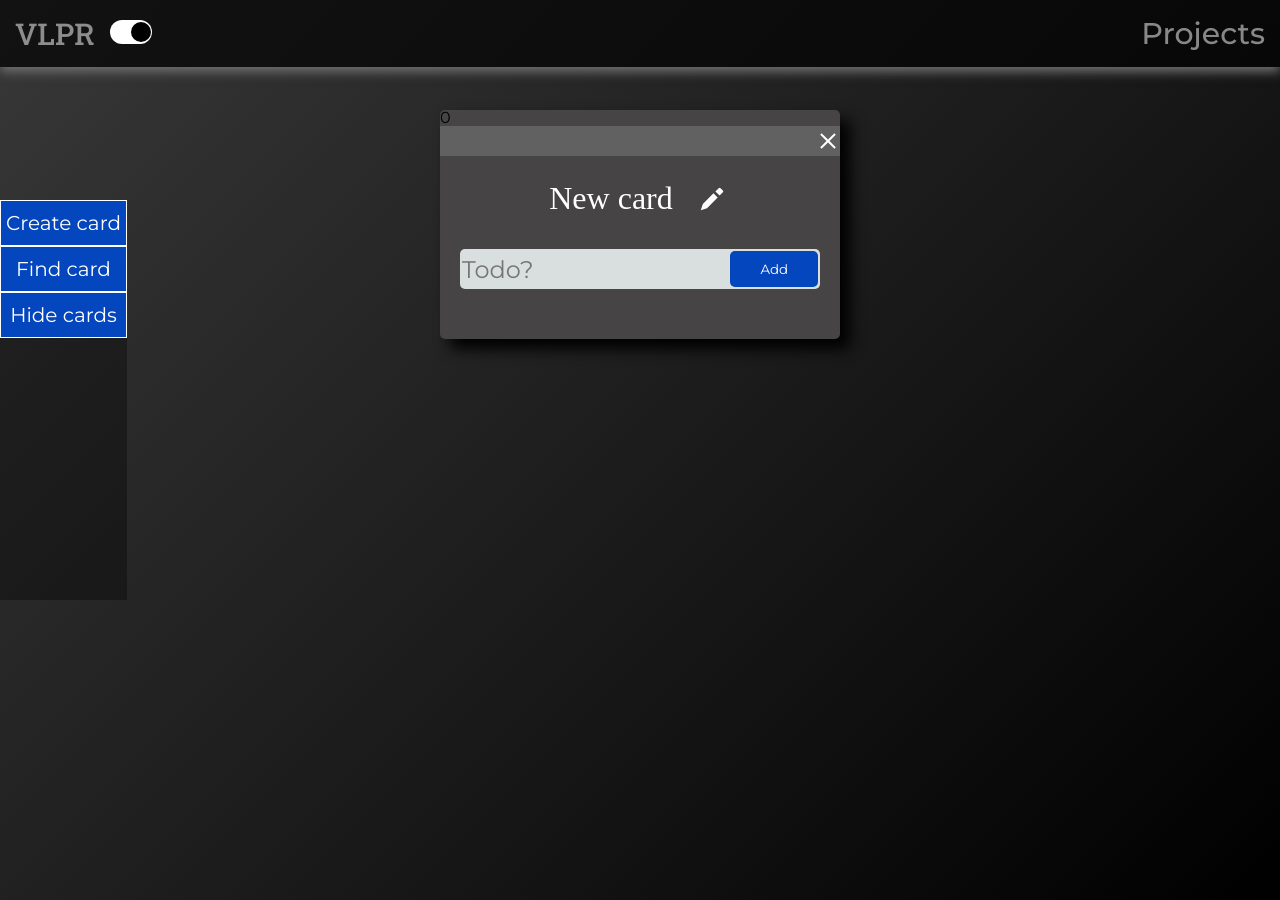
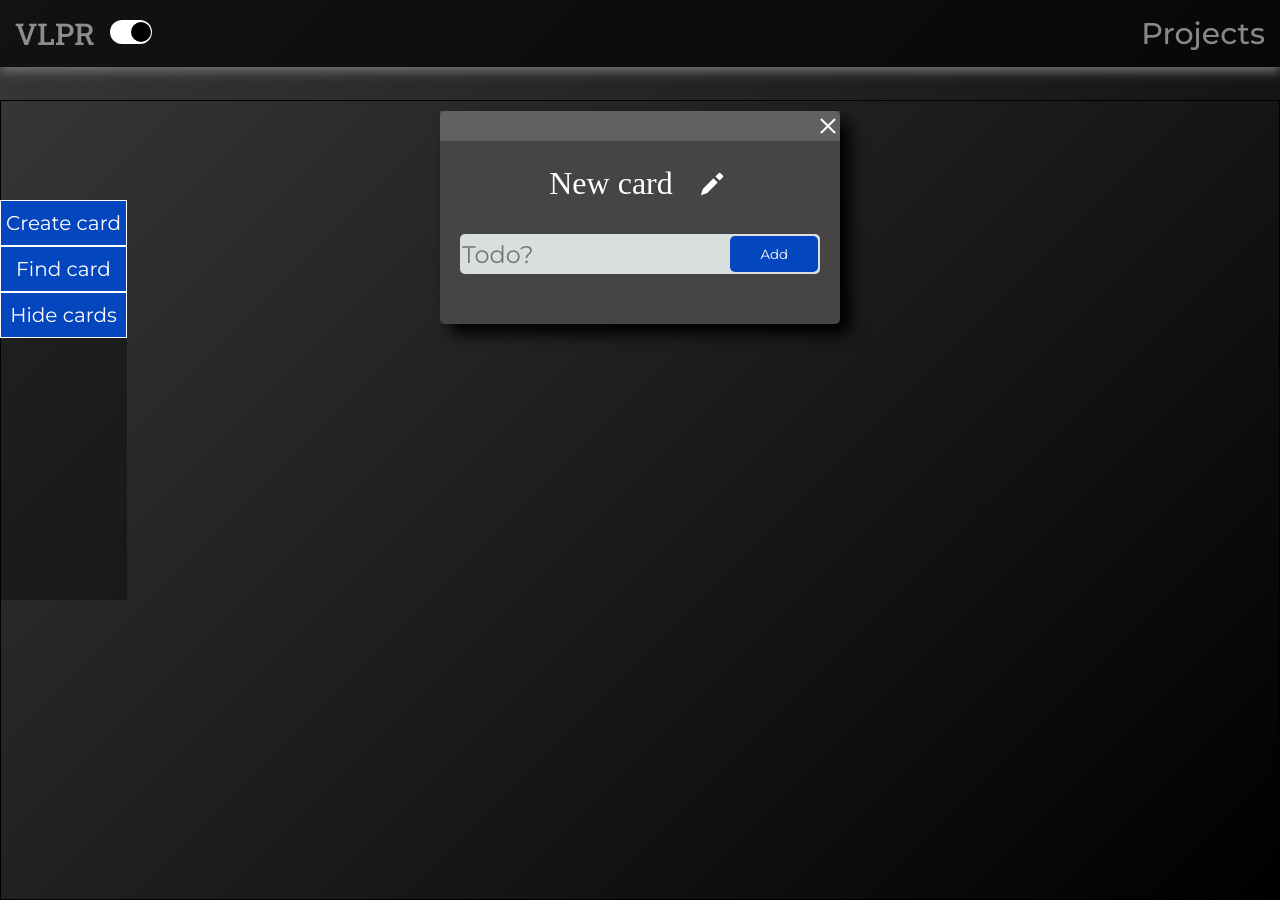
Before and after one commit to Intemeretor/Portfolio, a React (Vite) app: page /Portfolio/todo in a window 1280 px wide. Both pictures are taken after a click on the button "Create card". Built offline with nearby package versions, Linux system fonts and the light colour scheme; a web font is replaced by a local one.

Commit message:
normal todo absolute

```diff
--- a/src/components/Head/Head.scss
+++ b/src/components/Head/Head.scss
@@ -2,7 +2,7 @@
 	transition: all 1s ease 0s;
 	width: 100%;
 	position: fixed;
-	z-index: 100;
+	z-index: 1000;
 	background-color: #020202b0;
 	box-shadow: 0 5px 10px #000;
 	padding: 15px 15px;
--- a/src/pages/Todo/Todo.jsx
+++ b/src/pages/Todo/Todo.jsx
@@ -11,7 +11,7 @@ export default function Todo({ darkMode } = props) {
 
 	useEffect(() => {
 		const data = JSON.parse(localStorage.getItem(`todoCards`));
-		setTodoCards(data || []); // Встановлюємо пустий масив, якщо дані відсутні
+		setTodoCards(data || []);
 	}, []);
 	useEffect(() => {
 		localStorage.setItem(`todoCards`, JSON.stringify(todoCards));
@@ -22,7 +22,7 @@ export default function Todo({ darkMode } = props) {
 		setTodoCards(prev => [...prev, {
 			name: 'New card',
 			editable: false,
-			activeCard: true
+			cardIndex: 0
 		}]);
 	}
 
@@ -45,7 +45,9 @@ export default function Todo({ darkMode } = props) {
 			let newArr = [];
 			for (let i = 0; i < prev.length; i++) {
 				if (i != id) {
-					newArr.push(prev[i]);
+
+					newArr.push({ ...prev[i], cardIndex: prev[i].cardIndex != 0 ? prev[i].cardIndex - 1 : prev[i].cardIndex });
+					// newArr.push(prev[i]);
 				}
 				else {
 					let edited;
@@ -56,6 +58,10 @@ export default function Todo({ darkMode } = props) {
 							break;
 						case "statusChange":
 							edited = { ...prev[i], editable: !prev[i].editable };
+							newArr.push(edited);
+							break;
+						case "changeIndex":
+							edited = { ...prev[i], cardIndex: prev.length + 100 };
 							newArr.push(edited);
 							break;
 						case "delete":
@@ -77,7 +83,10 @@ export default function Todo({ darkMode } = props) {
 		darkMode={darkMode}
 		cardId={index}
 		key={index}
+		cardIndex={item.cardIndex}
 	/>)
+
+
 	return (
 
 		<section className='todo'>
--- a/src/pages/Todo/Todo.scss
+++ b/src/pages/Todo/Todo.scss
@@ -3,6 +3,7 @@
 	padding: 10px 10px;
 	position: relative;
 	min-height: 100vh;
+	border: 1px solid #000;
 	&__container {
 		max-width: none;
 	}
@@ -16,6 +17,7 @@
 		display: flex;
 		flex-direction: column;
 		justify-content: flex-start;
+		z-index: 1000;
 	}
 	&__control-button {
 		padding: 10px 5px;
--- a/src/pages/Todo/TodoItem.jsx
+++ b/src/pages/Todo/TodoItem.jsx
@@ -2,7 +2,7 @@ import React from 'react'
 import TodoList from './TodoList';
 import { useState, useEffect, useRef } from 'react';
 
-export default function TodoItem({ changeCard, darkMode, cardId, editableName, name } = props) {
+export default function TodoItem({ cardIndex, changeCard, darkMode, cardId, editableName, name } = props) {
 	const [newTodo, setNewTodo] = useState({
 		text: '',
 		editable: false,
@@ -16,7 +16,7 @@ export default function TodoItem({ changeCard, darkMode, cardId, editableName, n
 
 	useEffect(() => {
 		const data = JSON.parse(localStorage.getItem(`todos${cardId}`));
-		setTodo(data || []); // Встановлюємо пустий масив, якщо дані відсутні
+		setTodo(data || []);
 	}, []);
 	useEffect(() => {
 		localStorage.setItem(`todos${cardId}`, JSON.stringify(todo));
@@ -106,21 +106,20 @@ export default function TodoItem({ changeCard, darkMode, cardId, editableName, n
 				x: e.clientX,
 				y: e.clientY,
 			},
-			active: true
+
 		}))
 
 	}
 
 	function dragging(e) {
 		if (cardPosition.canDrag) {
-			console.log(e.clientX);
 			setCardPosition(prev => ({
 				...prev,
 				currentPosition: {
 					x: e.clientX - cardPosition.startPosition.x + prev.distance.x,
 					y: e.clientY - cardPosition.startPosition.y + prev.distance.y,
 				},
-
+				active: true
 
 			}))
 
@@ -128,7 +127,6 @@ export default function TodoItem({ changeCard, darkMode, cardId, editableName, n
 	}
 
 	function stopDragging(e) {
-		console.log(e.clientX);
 		setCardPosition(prev => ({
 			...prev,
 			canDrag: false,
@@ -137,7 +135,7 @@ export default function TodoItem({ changeCard, darkMode, cardId, editableName, n
 				y: cardPosition.currentPosition.y,
 			},
 			moved: true,
-			active: false
+
 		}))
 	}
 
@@ -147,19 +145,16 @@ export default function TodoItem({ changeCard, darkMode, cardId, editableName, n
 			className={`todo__item ${darkMode ? 'isDark' : ""}`}
 			onMouseMove={(e) => dragging(e)}
 			onMouseUp={(e) => stopDragging(e)}
+			onMouseDown={(e) => changeCard(e, "changeIndex", cardId)}
 			style={{
 				position: cardPosition.moved ? "absolute" : "relative",
 				top: `${cardPosition.currentPosition.y}px`,
 				left: `${cardPosition.currentPosition.x}px`,
-				zIndex: cardPosition.active ? 50 : 1,
+				zIndex: cardIndex
+
 
 			}}
 		>
-
-
-			<div>{cardPosition.currentPosition.x}</div>
-
-
 			<div
 				className="todo__head"
 				onMouseUp={(e) => stopDragging(e, "head")}
```
